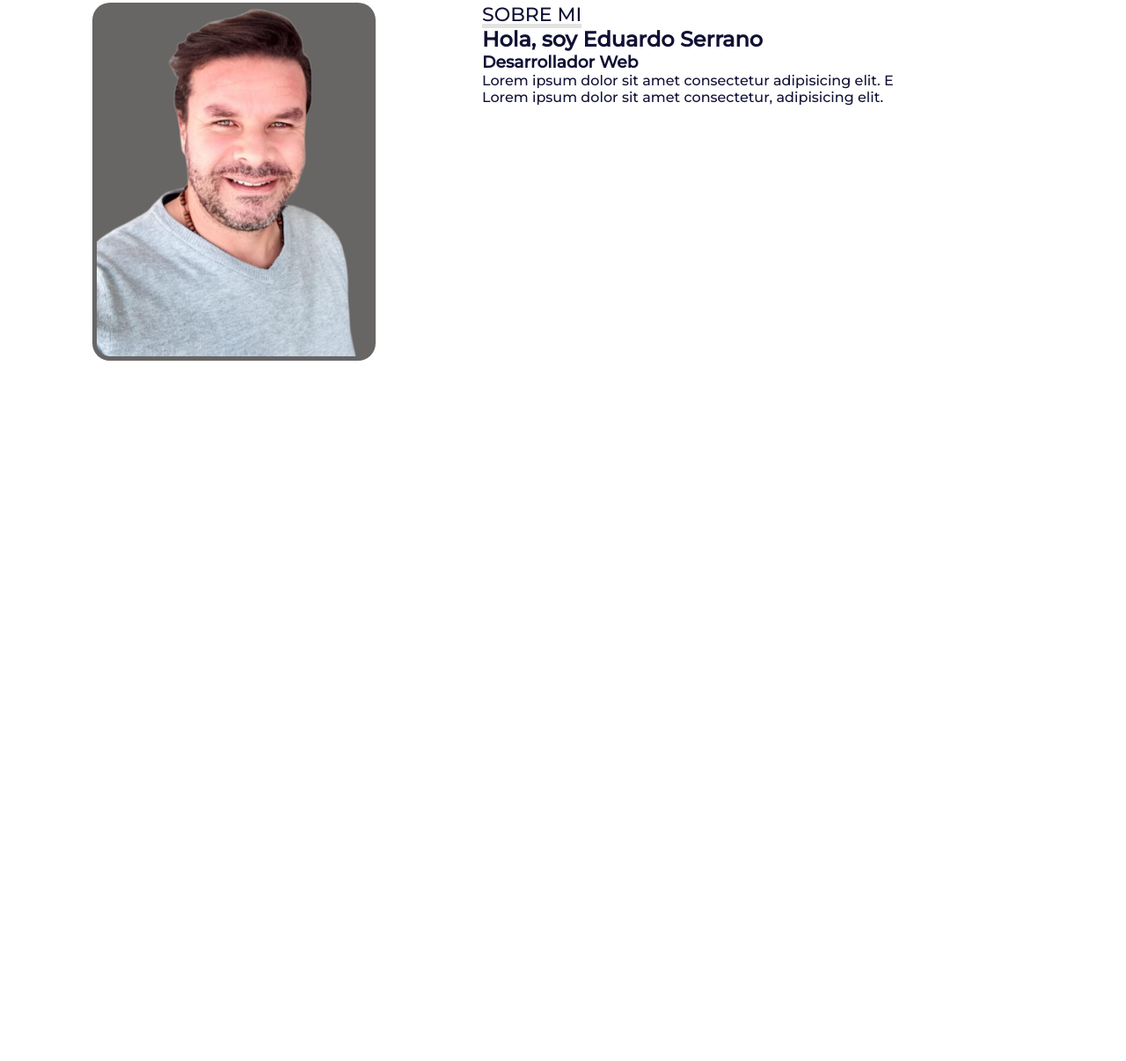
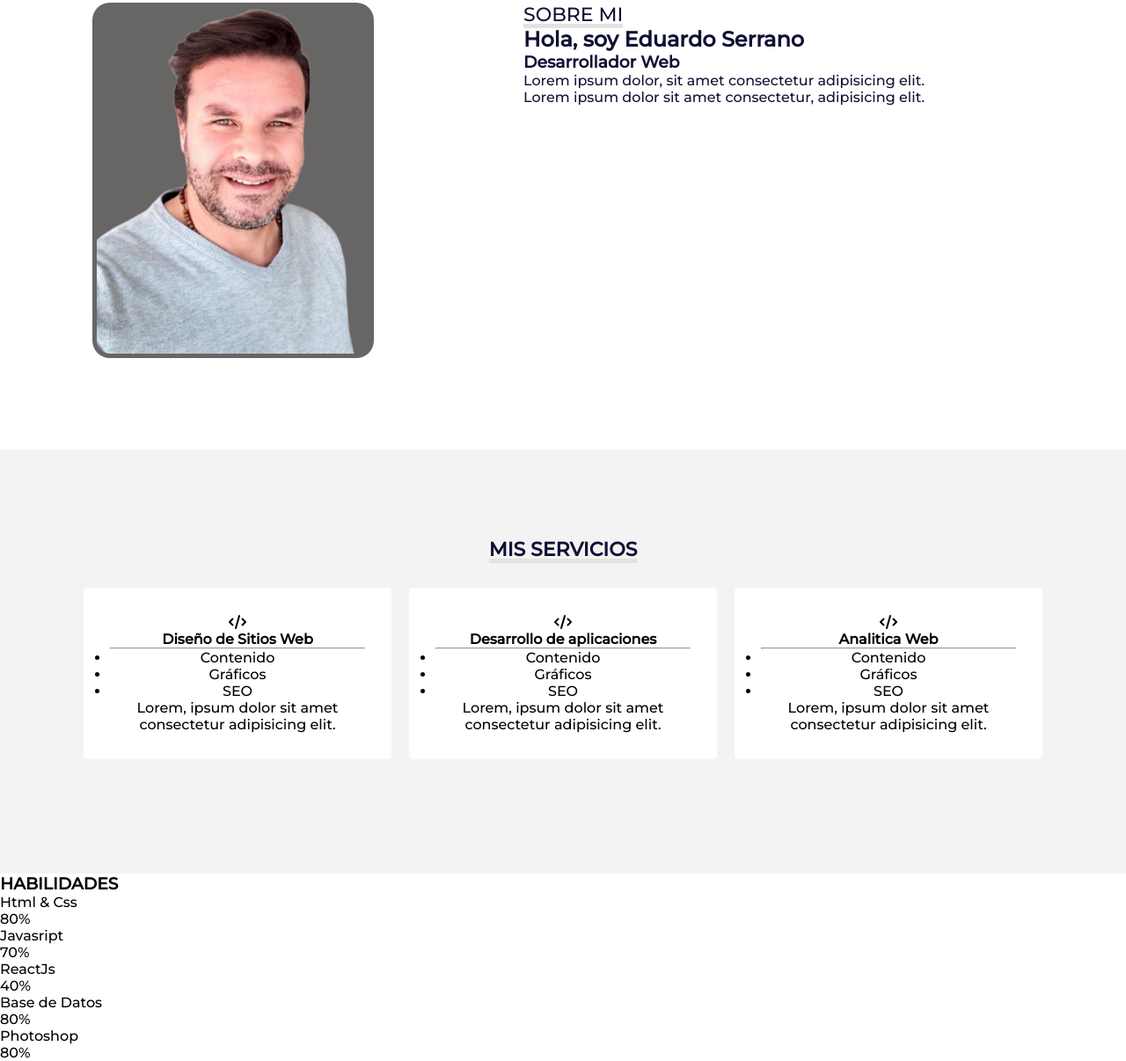
Before and after one commit to Eduardoksc/PotafolioEESC, a plain HTML site: page index.html in a window 1280 px wide. Shown: the part 897-2103 px from the top of the page at 88% size. Before the commit the page ends 1411 px from the top, so only its background shows below. Drawn offline with Linux system fonts and the light colour scheme.

Commit message:
HTML Y CSS de Sección de servicios

```diff
--- a/index.html
+++ b/index.html
@@ -48,7 +48,9 @@
     <main>
       <section class="presentacion">
         <h4>Bienvenidos</h4>
-        <h2>Soy <span>Eduardo Serrano</span>, Desarrollador Web</h2>
+        <h2 class="titulop">
+          Soy <span>Eduardo Serrano</span>, Desarrollador Web
+        </h2>
         <p class="descripcion">
           Lorem ipsum dolor, sit amet consectetur adipisicing elit. Eos eaque
           reprehenderit, totam illum beatae laudantium. Voluptatibus, commodi
@@ -65,10 +67,97 @@
           <p class="titulo-seccion">Sobre mi</p>
           <h2>Hola, soy <span>Eduardo Serrano </span></h2>
           <h3>Desarrollador Web</h3>
-          <p>Lorem ipsum dolor sit amet consectetur adipisicing elit. E</p>
+          <p>Lorem ipsum dolor, sit amet consectetur adipisicing elit.</p>
           <p>Lorem ipsum dolor sit amet consectetur, adipisicing elit.</p>
         </article>
       </section>
+      <section id="servicios" class="servicios">
+        <h3 class="titulo-seccion">MIS SERVICIOS</h3>
+        <article class="fila">
+          <div class="servicio">
+            <span class="icono"><i class="fa-solid fa-code"></i></span>
+            <h4>Diseño de Sitios Web</h4>
+            <hr />
+            <ul class="servicios-tag">
+              <li>Contenido</li>
+              <li>Gráficos</li>
+              <li>SEO</li>
+            </ul>
+            <p>Lorem, ipsum dolor sit amet consectetur adipisicing elit.</p>
+          </div>
+          <div class="servicio">
+            <span class="icono"><i class="fa-solid fa-code"></i></span>
+            <h4>Desarrollo de aplicaciones</h4>
+            <hr />
+            <ul class="servicios-tag">
+              <li>Contenido</li>
+              <li>Gráficos</li>
+              <li>SEO</li>
+            </ul>
+            <p>Lorem, ipsum dolor sit amet consectetur adipisicing elit.</p>
+          </div>
+          <div class="servicio">
+            <span class="icono"><i class="fa-solid fa-code"></i></span>
+            <h4>Analitica Web</h4>
+            <hr />
+            <ul class="servicios-tag">
+              <li>Contenido</li>
+              <li>Gráficos</li>
+              <li>SEO</li>
+            </ul>
+            <p>Lorem, ipsum dolor sit amet consectetur adipisicing elit.</p>
+          </div>
+        </article>
+      </section>
+      <div class="contenedor-skills" id="skilss">
+        <h3>HABILIDADES</h3>
+        <div class="skill">
+          <div class="info">
+            <p><span class="lista"></span>Html & Css</p>
+            <span class="porcentaje">80%</span>
+          </div>
+          <div class="barra">
+            <div id="html" class="barra-progreso1"></div>
+          </div>
+        </div>
+        <div class="skill">
+          <div class="info">
+            <p><span class="lista"></span>Javasript</p>
+            <span class="porcentaje">70%</span>
+          </div>
+          <div class="barra">
+            <div id="js" class=""></div>
+          </div>
+        </div>
+        <div class="skill">
+          <div class="info">
+            <p><span class="lista"></span>ReactJs</p>
+            <span class="porcentaje">40%</span>
+          </div>
+          <div class="barra">
+            <div id="reactjs" class=""></div>
+          </div>
+        </div>
+        <div class="skill">
+          <div class="info">
+            <p><span class="lista"></span>Base de Datos</p>
+            <span class="porcentaje">80%</span>
+          </div>
+          <div class="barra">
+            <div id="bd" class=""></div>
+          </div>
+        </div>
+        <div class="skill">
+          <div class="info">
+            <p><span class="lista"></span>Photoshop</p>
+            <span class="porcentaje">80%</span>
+          </div>
+          <div class="barra">
+            <div id="ps" class=""></div>
+          </div>
+        </div>
+      </div>
+
     </main>
 
     <!-- <section id="inicio">
--- a/styles.css
+++ b/styles.css
@@ -11,6 +11,7 @@
 html {
   scroll-behavior: smooth;
 }
+/* Seccion Header */
 .contenido-header {
   background-color: rgba(0, 0, 0, 0.8);
   margin: auto;
@@ -53,6 +54,7 @@ li a:hover {
 a:hover {
   color: #ff5080;
 }
+/* Sección Presentación */
 .presentacion {
   width: 100%;
   height: 100vh;
@@ -74,14 +76,46 @@ a:hover {
   letter-spacing: 5px;
   font-weight: normal;
 }
+.titulop {
+  font-size: 50px;
+  margin-bottom: 25px;
+  text-align: center;
+}
+.titulop span {
+  font-size: 30px;
+  color: #ff5080;
+}
+.descripcion {
+  max-width: 700px;
+  /* margin: 25px auto; */
+  font-size: 18px;
+  text-align: center;
+}
+.presentacion a {
+  text-decoration: none;
+  display: inline-block;
+  margin: 25px;
+  padding: 20px 25px;
+  border: 2px solid #fff;
+  border-radius: 50px;
+  color: #fff;
+  font-weight: bold;
+  text-transform: uppercase;
+  transition: 0.5s;
+}
+p + a:hover {
+  background-color: #ff5080;
+}
+/* Sección sobremi */
 .sobremi {
   max-width: 1100px;
   margin: auto;
   padding: 100px 15px;
   color: #111135;
   display: flex;
+  flex-wrap: nowrap;
 }
-.contenido-foto {
+.contenedor-foto {
   max-width: 400px;
   margin-right: 50px;
 }
@@ -102,165 +136,32 @@ a:hover {
   text-decoration-color: #e3e3e2;
   text-decoration-thickness: 5px;
 }
+/* Secccion servicios */
+.servicios {
+  background-color: #f3f3f3;
+  text-align: center;
+  padding: 100px 15px;
+}
+.fila {
+  display: flex;
+  justify-content: space-between;
+  max-width: 1100px;
+  margin: 30px auto;
+}
+.servicio {
+  max-width: 350px;
+  background-color: #fff;
+  padding: 30px;
+  margin: 0 5px;
+  border-radius: 5px;
+  transition: 0.5s;
+}
+.servicio:hover {
+  box-shadow: 5px 5px 10px #565656, -5px -5px 10px #8a8a8a;
+}
 
 /* * {
-  margin: 0;
-  padding: 0;
-  box-sizing: border-box;
-  font-family: "Montserrat", sans-serif;
-}
-html {
-  scroll-behavior: smooth;
-}
-#inicio {
-  background: linear-gradient(rgba(0, 0, 0, 0.7), rgba(0, 0, 0, 0.7)),
-    url(imagenes/Fondo1.jpg);
-  background-position: center center;
-  background-size: cover;
-  height: 100vh;
-}
-#inicio .contenido header {
-  background-color: rgba(0, 0, 0, 0.8);
-  position: fixed;
-  width: 100%;
-  z-index: 100;
-  top: 0;
-}
-#inicio .contenido header .contenido-header {
-  max-width: 1100px;
-  margin: auto;
-  display: flex;
-  justify-content: space-between;
-  align-items: center;
-  padding: 10px 20px;
-}
-#inicio .contenido header .contenido-header h1 {
-  text-align: center;
-  color: #ff5080;
-}
-#inicio .contenido header .contenido-header nav ul {
-  list-style: none;
-  display: flex;
-  align-items: center;
-}
-#inicio .contenido header .contenido-header nav ul li a {
-  text-decoration: none;
-  color: #fff;
-  margin: 0 12px;
-  font-weight: 400;
-  transition: 0.5s;
-}
-#inicio .contenido header .contenido-header nav ul a:hover {
-  color: #ff5080;
-}
-#inicio .contenido header .contenido-header .redes a {
-  text-decoration: none;
-  color: #fff;
-  display: inline-flexbox;
-  margin-left: 10px;
-  transition: 0.5s;
-  font-size: 25px;
-}
-#inicio .contenido header .contenido-header .redes a:hover {
-  color: #ff5080;
-}
-#inicio .contenido .presentacion {
-  max-width: 1100px;
-  height: 100vh;
-  margin: auto;
-  color: #fff;
-  display: flex;
-  flex-direction: column;
-  align-items: center;
-  justify-content: center;
-}
-#inicio .contenido .presentacion .bienvenida {
-  font-size: 16px;
-  margin-bottom: 20px;
-  text-transform: uppercase;
-  letter-spacing: 5px;
-}
-#inicio .contenido .presentacion h2 {
-  font-size: 55px;
-  margin-bottom: 25px;
-  text-align: center;
-}
-#inicio .contenido .presentacion h2 span {
-  font-size: 30px;
-  color: #ff5080;
-}
-#inicio .contenido .presentacion .descripcion {
-  max-width: 700px;
-  margin: 25px auto;
-  font-size: 18px;
-  text-align: center;
-}
-#inicio .contenido .presentacion a {
-  text-decoration: none;
-  display: inline-block;
-  margin: 25px;
-  padding: 20px 25px;
-  border: 2px solid #fff;
-  border-radius: 50px;
-  color: #fff;
-  font-weight: bold;
-  text-transform: uppercase;
-  transition: 0.5s;
-}
-#inicio .contenido .presentacion a:hover {
-  background-color: #ff5080;
-}
-/* ESTILOS SECCION SOBRE MI */
-/* #sobremi {
-  max-width: 1100px;
-  margin: auto;
-  padding: 100px 15px;
-  color: #111135;
-  display: flex;
-}
-#sobremi .contenedor-foto {
-  max-width: 400px;
-  margin-right: 50px;
-}
-#sobremi .contenedor-foto img {
-  padding: 5px;
-  width: 80%;
-  border-radius: 20px;
-  background-color: #686565;
-}
-#sobremi .sobremi1 {
-  margin: 0 40px;
-}
-#sobremi .sobremi1 .titulo-seccion {
-  font-size: 22px;
-  text-transform: uppercase;
-  color: #111135;
-  text-decoration: underline;
-  text-decoration-color: #e3e3e2;
-  text-decoration-thickness: 5px;
-}
-#sobremi .sobremi1 h2 {
-  font-size: 30px;
-  font-weight: bold;
-  margin: 20px 0;
-  letter-spacing: 2px;
-}
-#sobremi .sobremi1 h2 span {
-  color: #ff5080;
-}
-#sobremi .sobremi1 h3 {
-  font-size: 18px;
-  font-weight: 500;
-  text-transform: uppercase;
-  margin-bottom: 20px;
-  letter-spacing: 1px;
-}
-#sobremi .sobremi1 p {
-  font-size: 14px;
-  line-height: 25px;
-  color: #565656;
-  margin-bottom: 12px;
-}
+
 /* ESTILO SECCIÓN SERVICIOS  */
 /* #servicios {
   background-color: #f3f3f3;
```
